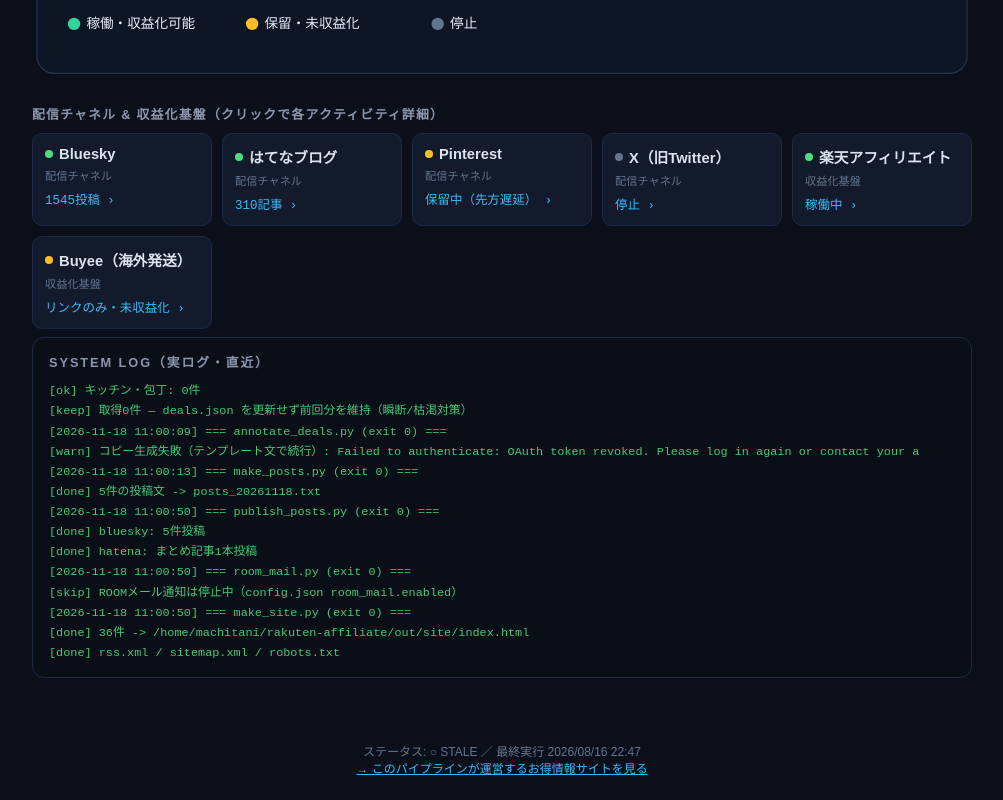
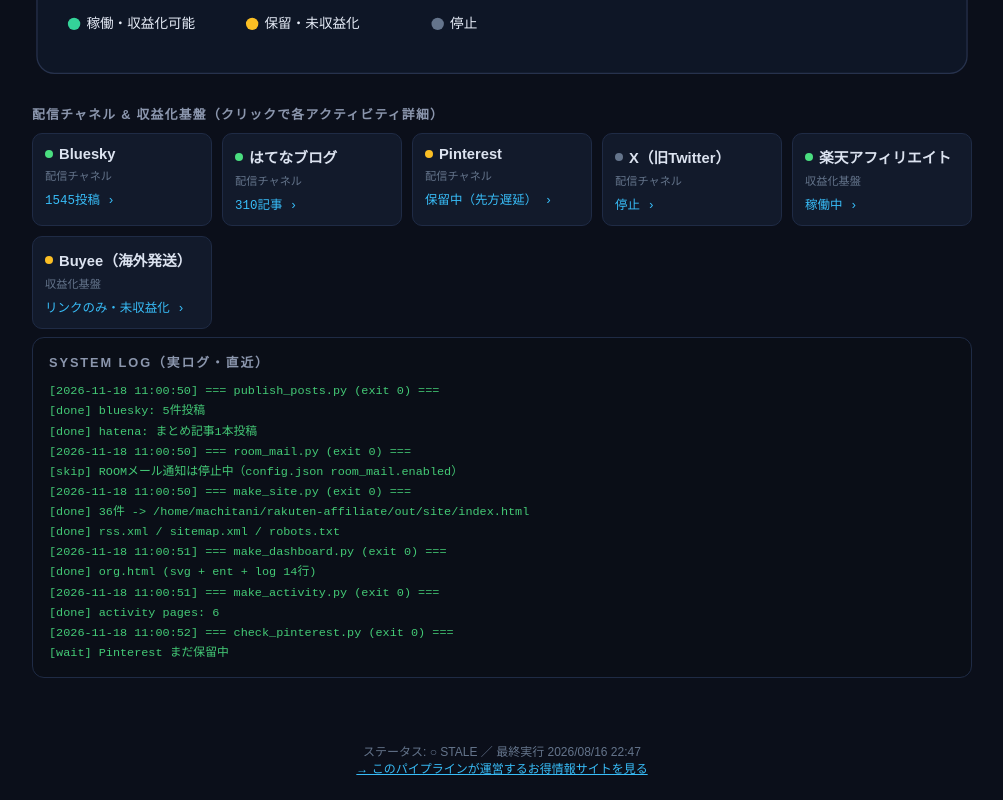
Before and after one commit to yuki88231910-ux/rakuten-deals, a plain HTML site: page org.html in a window 1280 px wide. Shown: the part 648-1448 px from the top of the page, without its empty margins (138-1141 px from the left). Drawn offline with Linux system fonts and the light colour scheme.

Commit message:
update deals 2026-11-18

```diff
--- a/org.html
+++ b/org.html
@@ -113,12 +113,6 @@
   <div class="ent-grid"><a class="ent" href="activity_bluesky.html"><div class="ent-h"><span class="ent-dot ok"></span><b>Bluesky</b></div><div class="ent-k">配信チャネル</div><div class="ent-s">1545投稿 ›</div></a><a class="ent" href="activity_hatena.html"><div class="ent-h"><span class="ent-dot ok"></span><b>はてなブログ</b></div><div class="ent-k">配信チャネル</div><div class="ent-s">310記事 ›</div></a><a class="ent" href="activity_pinterest.html"><div class="ent-h"><span class="ent-dot pend"></span><b>Pinterest</b></div><div class="ent-k">配信チャネル</div><div class="ent-s">保留中（先方遅延） ›</div></a><a class="ent" href="activity_x.html"><div class="ent-h"><span class="ent-dot off"></span><b>X（旧Twitter）</b></div><div class="ent-k">配信チャネル</div><div class="ent-s">停止 ›</div></a><a class="ent" href="activity_rakuten.html"><div class="ent-h"><span class="ent-dot ok"></span><b>楽天アフィリエイト</b></div><div class="ent-k">収益化基盤</div><div class="ent-s">稼働中 ›</div></a><a class="ent" href="activity_buyee.html"><div class="ent-h"><span class="ent-dot pend"></span><b>Buyee（海外発送）</b></div><div class="ent-k">収益化基盤</div><div class="ent-s">リンクのみ・未収益化 ›</div></a></div>
   <div class="logbox">
     <h3>SYSTEM LOG（実ログ・直近）</h3>
-<div class="ln">[ok] キッチン・包丁: 0件</div>
-<div class="ln">[keep] 取得0件 — deals.json を更新せず前回分を維持（瞬断/枯渇対策）</div>
-<div class="ln">[2026-11-18 11:00:09] === annotate_deals.py (exit 0) ===</div>
-<div class="ln">[warn] コピー生成失敗（テンプレート文で続行）: Failed to authenticate: OAuth token revoked. Please log in again or contact your a</div>
-<div class="ln">[2026-11-18 11:00:13] === make_posts.py (exit 0) ===</div>
-<div class="ln">[done] 5件の投稿文 -&gt; posts_20261118.txt</div>
 <div class="ln">[2026-11-18 11:00:50] === publish_posts.py (exit 0) ===</div>
 <div class="ln">[done] bluesky: 5件投稿</div>
 <div class="ln">[done] hatena: まとめ記事1本投稿</div>
@@ -127,6 +121,12 @@
 <div class="ln">[2026-11-18 11:00:50] === make_site.py (exit 0) ===</div>
 <div class="ln">[done] 36件 -&gt; /home/machitani/rakuten-affiliate/out/site/index.html</div>
 <div class="ln">[done] rss.xml / sitemap.xml / robots.txt</div>
+<div class="ln">[2026-11-18 11:00:51] === make_dashboard.py (exit 0) ===</div>
+<div class="ln">[done] org.html (svg + ent + log 14行)</div>
+<div class="ln">[2026-11-18 11:00:51] === make_activity.py (exit 0) ===</div>
+<div class="ln">[done] activity pages: 6</div>
+<div class="ln">[2026-11-18 11:00:52] === check_pinterest.py (exit 0) ===</div>
+<div class="ln">[wait] Pinterest まだ保留中</div>
   </div>
 </main>
 <footer>
```
